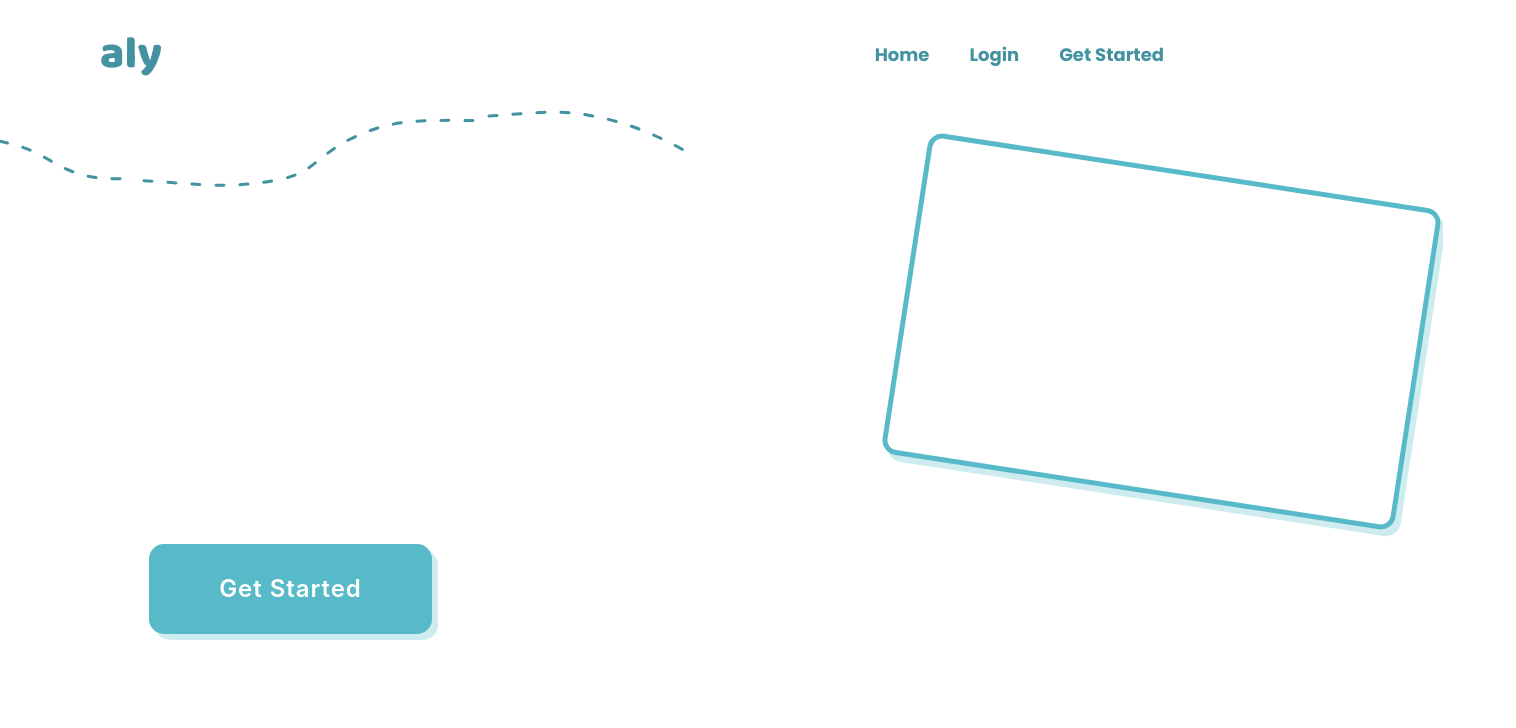
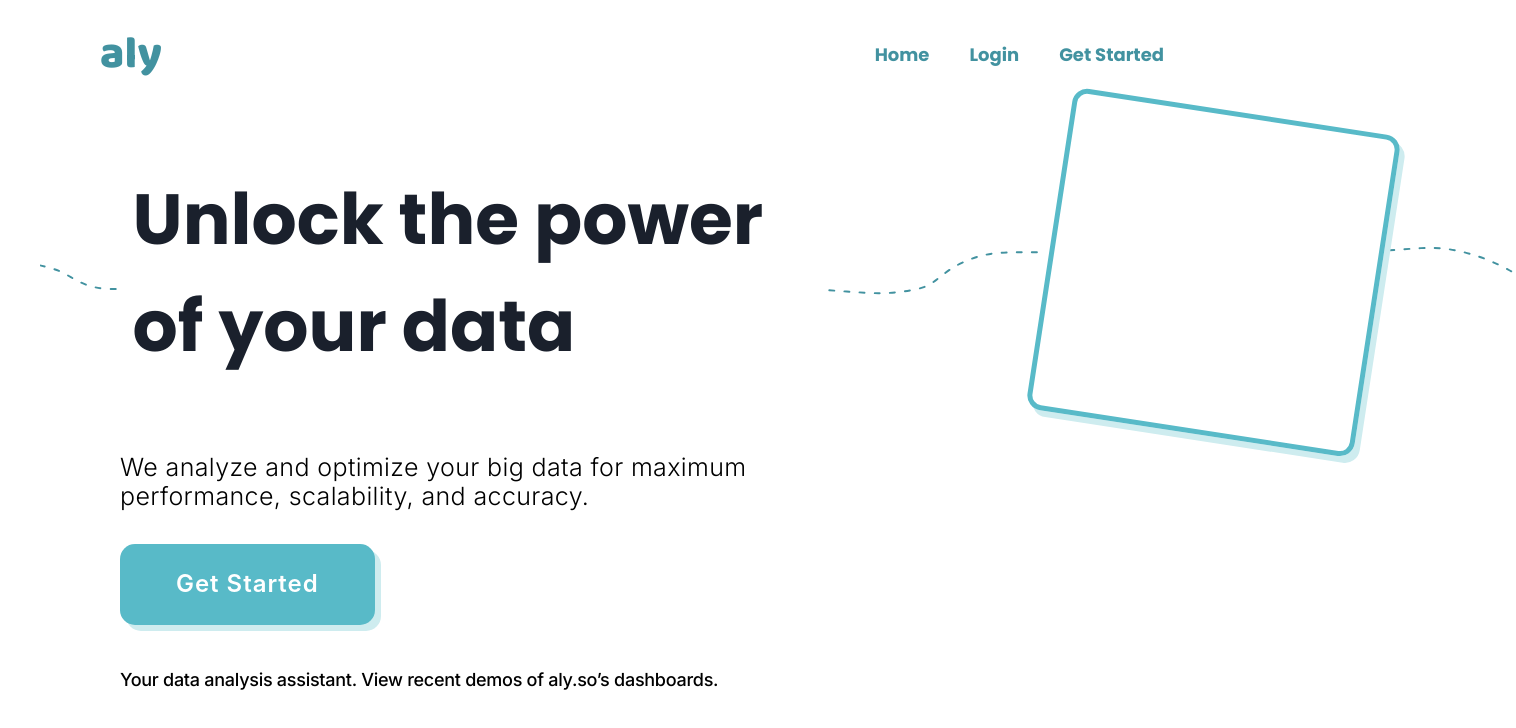
Before and after one commit to MiniHacks/analyticsforgood, a Next.js app in the folder packages/frontend/: page /landingpage in a window 1280 px wide. Shown: the top 728 px of the page, 1516 px wide, since content can reach past the window. Built offline with nearby package versions, Linux system fonts and the light colour scheme.

Commit message:
landing mess 🥰

```diff
--- a/packages/frontend/components/Layout/ExampleBox.tsx
+++ b/packages/frontend/components/Layout/ExampleBox.tsx
@@ -3,10 +3,10 @@ import { Box, Image } from "@chakra-ui/react";
 const ExampleBox = (): JSX.Element => (
     <Box
         style={{
-        position: "absolute",
+
         width: "519px",
         height: "325px",
-        left: "902.28px",
+        right: "120px",
         top: "169px",
         borderColor: "brand.500",
         border: "5px solid #58BAC8",
--- a/packages/frontend/components/Layout/GetStarted.tsx
+++ b/packages/frontend/components/Layout/GetStarted.tsx
@@ -7,14 +7,14 @@ const GetStarted = (): JSX.Element => (
             /*IMPORT GOTO SOMEWHERE*/
             style={{
                 position: "absolute",
-                width: "283px",
-                height: "90px",
-                left: "149px",
+                width: "254.7px",
+                height: "81px",
+                left: "120px",
                 top: "544px",
                 background: "#58BAC8",
                 boxShadow: "6px 6px 0px #CEECEF",
                 borderRadius: "15px",
-                font: "Popins",
+                font: "Poppins",
                 fontStyle: "normal",
                 fontWeight: "600",
                 fontSize: "24px",
--- a/packages/frontend/pages/landingpage.tsx
+++ b/packages/frontend/pages/landingpage.tsx
@@ -1,16 +1,16 @@
 import NavBar from "../components/Layout/NavBar";
 import type { NextPage } from "next";
 import { HStack, VStack, Box, Heading } from "@chakra-ui/react";
+import Background from "../public/background.png"
 import PageLayout from "../components/Layout/PageLayout";
 import GetStarted from "../components/Layout/GetStarted";
 import ExampleBox from "../components/Layout/ExampleBox";
 
 const Home: NextPage = () => {
   return (
-    <PageLayout title={"geese, by minihacks"}>
+    <PageLayout title={"aly"}>
       <Box px={[5, 10]}>
         <NavBar />
-      </Box>
       <HStack>
         <HStack>
           // dotted lines on the far left
@@ -31,6 +31,15 @@ const Home: NextPage = () => {
             />
           </svg>
           // dotted line in the middle
+            <Box
+                style={{
+                    fontFamily: "Poppins",
+                    fontStyle: "normal",
+                    fontWeight: "700",
+                    fontSize: "71px",
+                }}
+            >Unlock the power of your data
+            </Box>
           <svg
             width="337"
             height="69"
@@ -47,7 +56,8 @@ const Home: NextPage = () => {
               stroke-dasharray="8 16"
             />
           </svg>
-          // dotted line on the far right
+            <ExampleBox />
+            // dotted line on the far right
           <svg
             width="203"
             height="84"
@@ -66,8 +76,48 @@ const Home: NextPage = () => {
           </svg>
         </HStack>
       </HStack>
-      <ExampleBox />
       <GetStarted />
+          <Box
+              style={{
+                  position: "absolute",
+                  width: "680px",
+                  height: "64px",
+                  left: "120px",
+                  top: "450px",
+                  fontFamily: "Inter",
+                  fontStyle: "normal",
+                  fontWeight: "300",
+                  fontSize: "25px",
+                  lineHeight: "118%",
+                  display: "flex",
+                  alignItems: "center",
+                  letterSpacing: "0.015em",
+                  color: "#000000",
+              }}
+          >
+              We analyze and optimize your big data for maximum performance, scalability, and accuracy.
+          </Box>
+          <Box
+              style={{
+                  position: "absolute",
+                  width: "663px",
+                  height: "24px",
+                  left: "120px",
+                  top: "668px",
+                  fontFamily: "Inter",
+                  fontStyle: "normal",
+                  fontWeight: "500",
+                  fontSize: "18px",
+                  lineHeight: "118%",
+                  display: "flex",
+                  alignItems: "center",
+                  letterSpacing: "-0.015em",
+                  color: "#000000",
+              }}
+          >
+              Your data analysis assistant. View recent demos of aly.so’s dashboards.
+          </Box>
+      </Box>
     </PageLayout>
   );
 };
```
